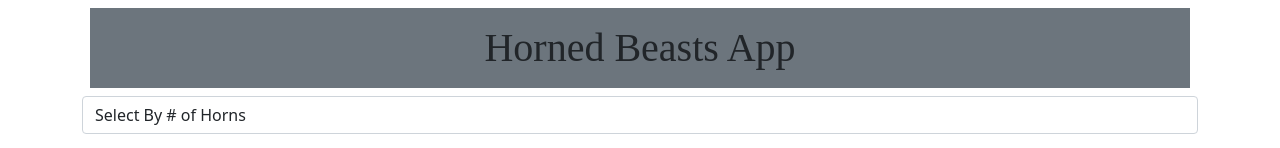
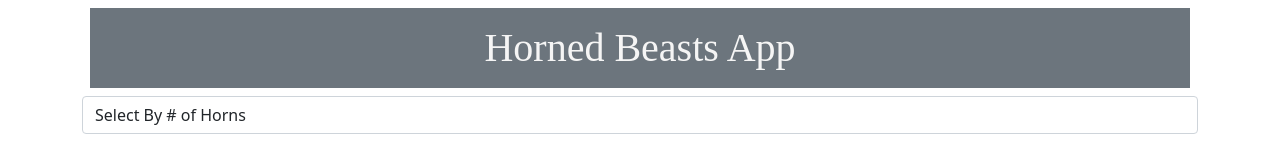
Before and after one commit to jinman36/horned_beast, a React (Create React App) app: page / in a window 1280 px wide. Shown: the top 148 px of the page. Built offline with nearby package versions, Linux system fonts and the light colour scheme; grey boxes are pictures that could not be loaded; a web font is replaced by a local one.

Commit message:
added some slight changes and cleanup

```diff
--- a/src/App.css
+++ b/src/App.css
@@ -15,7 +15,7 @@
 }
 
 .App-header {
-  background-color: #282c34;
+  /* background-color: #282c34; */
   min-height: 100vh;
   display: flex;
   flex-direction: column;
@@ -41,4 +41,5 @@
 h1 {
   font-family: 'Shojumaru', cursive;
   margin: auto;
+  color: whitesmoke;
 }
--- a/src/App.js
+++ b/src/App.js
@@ -17,12 +17,13 @@ class App extends React.Component {
       data: dataJson,
       showModal: false,
       currentBeast: {},
-      // numberOfHorns: {}
     }
   }
+
   toggleModal = () => {
     this.setState({ showModal: !this.state.showModal })
   }
+
   renderBeast = (beast) => {
     this.setState({ currentBeast: beast })
     this.toggleModal();
@@ -30,25 +31,20 @@ class App extends React.Component {
 
   filterHorn = (event) => {
     const horns = parseInt(event.target.value)
-    console.log(horns)
     let filteredByHorns = dataJson.filter((beastObject) => beastObject.horns === horns);
-    console.log(filteredByHorns)
     this.setState({ data: filteredByHorns})
   }
 
   render() {
 
-
-
   return (
     <>
       <Container>
-
         <Header
         />
         <Form.Group controlId="Name">
           <Form.Control as="select" onChange={this.filterHorn}>
-            <option value='' >Select By # of Horns</option>
+            <option value='all' >Select By # of Horns</option>
             <option value='1' >1</option>
             <option value='2' >2</option>
             <option value='3' >3</option>
@@ -57,13 +53,14 @@ class App extends React.Component {
         </Form.Group>
 
         <Main
-          // filterHorn={this.state.filterHorn}
           data={this.state.data}
           toggleModal={this.renderBeast}
           />
+
         <SelectedBeast showModal={this.state.showModal}
           toggleModal={this.toggleModal}
           currentBeast={this.state.currentBeast} />
+
         <Footer />
 
       </Container>
--- a/src/HornedBeast.js
+++ b/src/HornedBeast.js
@@ -1,6 +1,7 @@
 import React from "react";
 import Button from 'react-bootstrap/Button'
 import Card from 'react-bootstrap/Card'
+import './App.css';
 
 
 class HornedBeast extends React.Component {
```
